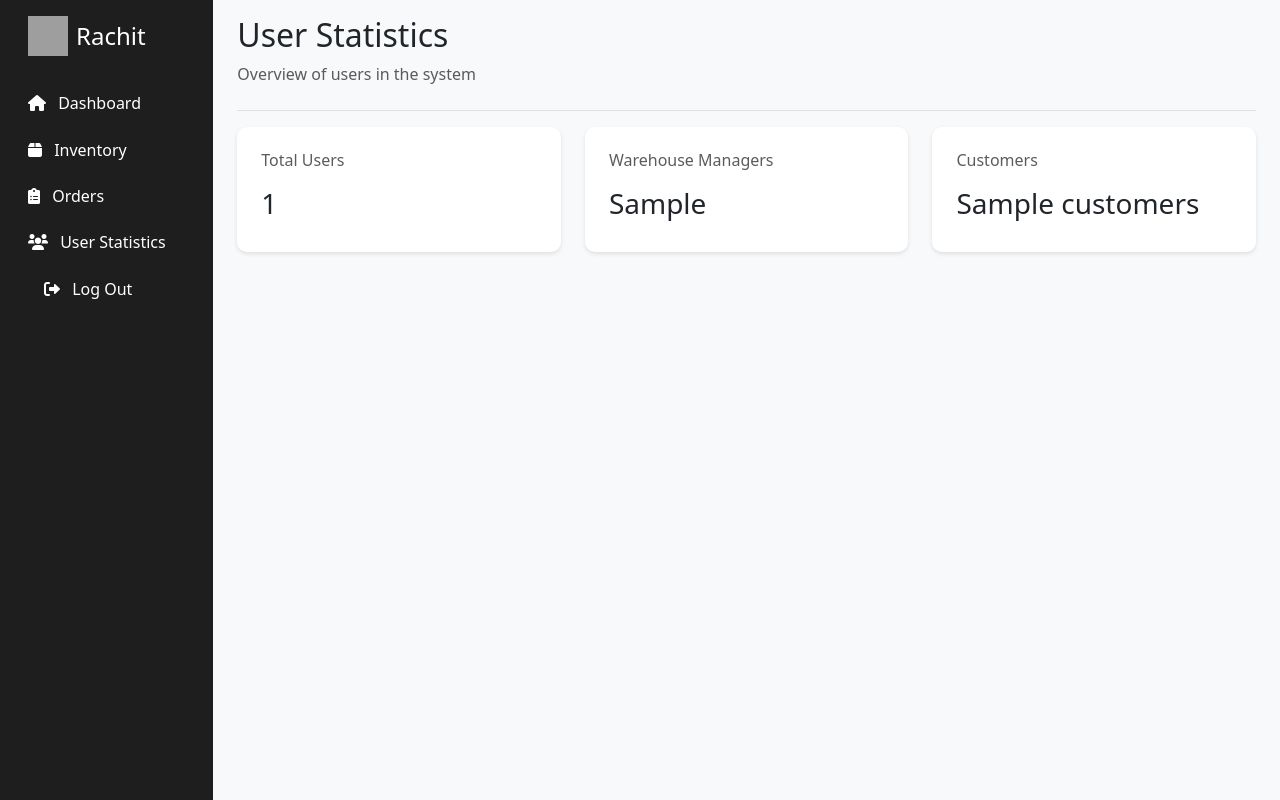
After one commit to rachitpoudel101/fyp, a Django app: template Backend/user/templates/user_statistics.html in a window 1280 px wide. The commit adds this page. Run offline with Django 5.2, Linux system fonts and the light colour scheme; the template is opened without the code that fills it: most values are stand-ins (such as "Sample title", 1, 10 or a date in 2020); some libraries are stand-ins or nearby versions; grey boxes are pictures that could not be loaded.

```diff
--- /dev/null
+++ b/Backend/user/templates/user_statistics.html
@@ -0,0 +1,56 @@
+{% extends 'base_dashboard.html' %}
+
+{% block title %}User Statistics - Marline{% endblock %}
+
+{% block sidebar_menu %}
+<ul class="nav flex-column">
+    <li class="nav-item">
+        <a class="nav-link" href="{% url 'warehouse_dashboard' %}">
+            <i class="fas fa-home me-2"></i> Dashboard
+        </a>
+    </li>
+    <li class="nav-item">
+        <a class="nav-link" href="{% url 'inventory' %}">
+            <i class="fas fa-box me-2"></i> Inventory
+        </a>
+    </li>
+    <li class="nav-item">
+        <a class="nav-link" href="{% url 'orders' %}">
+            <i class="fas fa-clipboard-list me-2"></i> Orders
+        </a>
+    </li>
+    <li class="nav-item">
+        <a class="nav-link active" href="{% url 'user_statistics' %}">
+            <i class="fas fa-users me-2"></i> User Statistics
+        </a>
+    </li>
+</ul>
+{% endblock %}
+
+{% block content %}
+<div class="pt-3 pb-2 mb-3 border-bottom">
+    <h1 class="h2">User Statistics</h1>
+    <p class="text-muted">Overview of users in the system</p>
+</div>
+
+<div class="row g-4 mb-4">
+    <div class="col-md-4">
+        <div class="metric-card">
+            <h6 class="text-muted mb-3">Total Users</h6>
+            <h3>{{ total_users }}</h3>
+        </div>
+    </div>
+    <div class="col-md-4">
+        <div class="metric-card">
+            <h6 class="text-muted mb-3">Warehouse Managers</h6>
+            <h3>{{ warehouse_managers }}</h3>
+        </div>
+    </div>
+    <div class="col-md-4">
+        <div class="metric-card">
+            <h6 class="text-muted mb-3">Customers</h6>
+            <h3>{{ customers }}</h3>
+        </div>
+    </div>
+</div>
+{% endblock %}
--- a/Backend/user/urls.py
+++ b/Backend/user/urls.py
@@ -19,4 +19,5 @@ urlpatterns = [
     path('update_order_status/<int:order_id>/', views.update_order_status, name='update_order_status'),
     path('order_detail/<int:order_id>/', views.order_detail, name='order_detail'),
     path('order_list/', views.order_list, name='order_list'),
+    path('user_statistics/', views.user_statistics, name='user_statistics'),
 ]
```
Also changed, not shown: Backend/user/templates/admin_dashboard.html (+4 -4 lines), Backend/user/views.py (+16 -1 lines), Backend/db.sqlite3.
